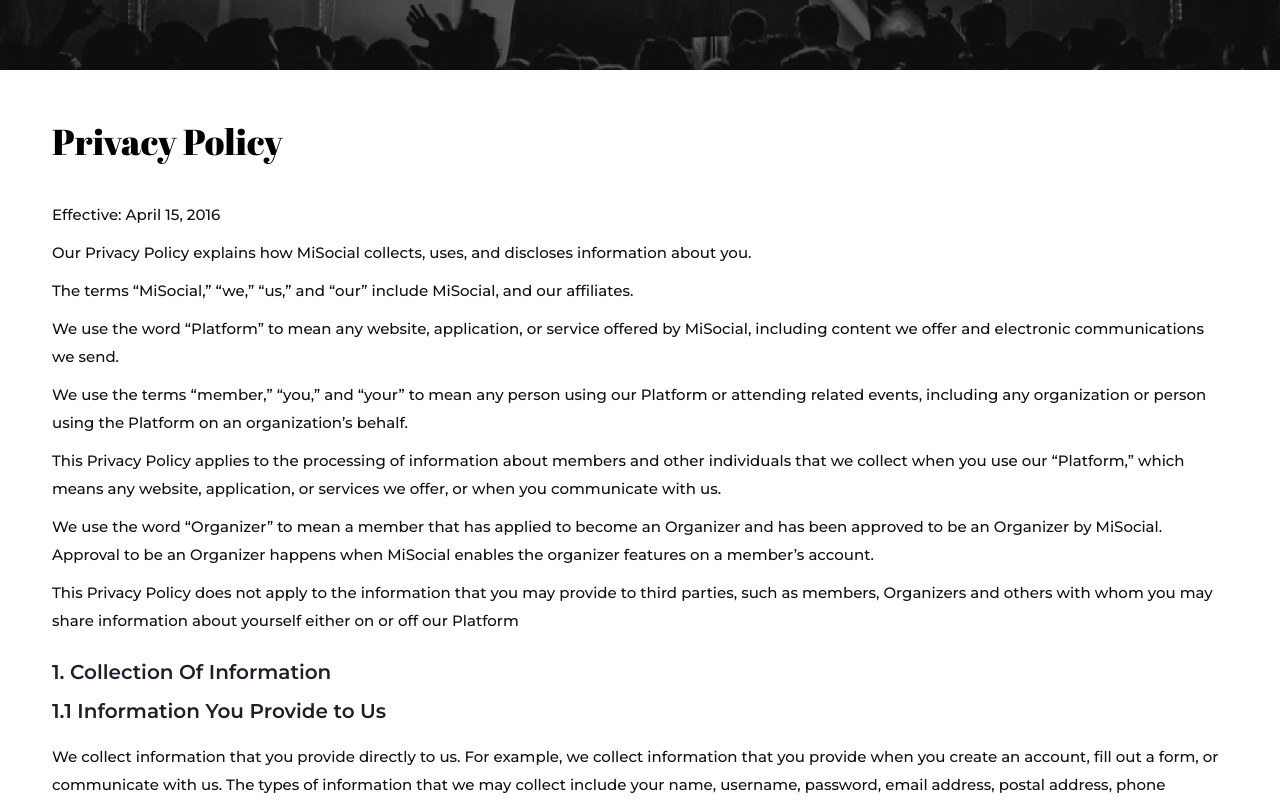
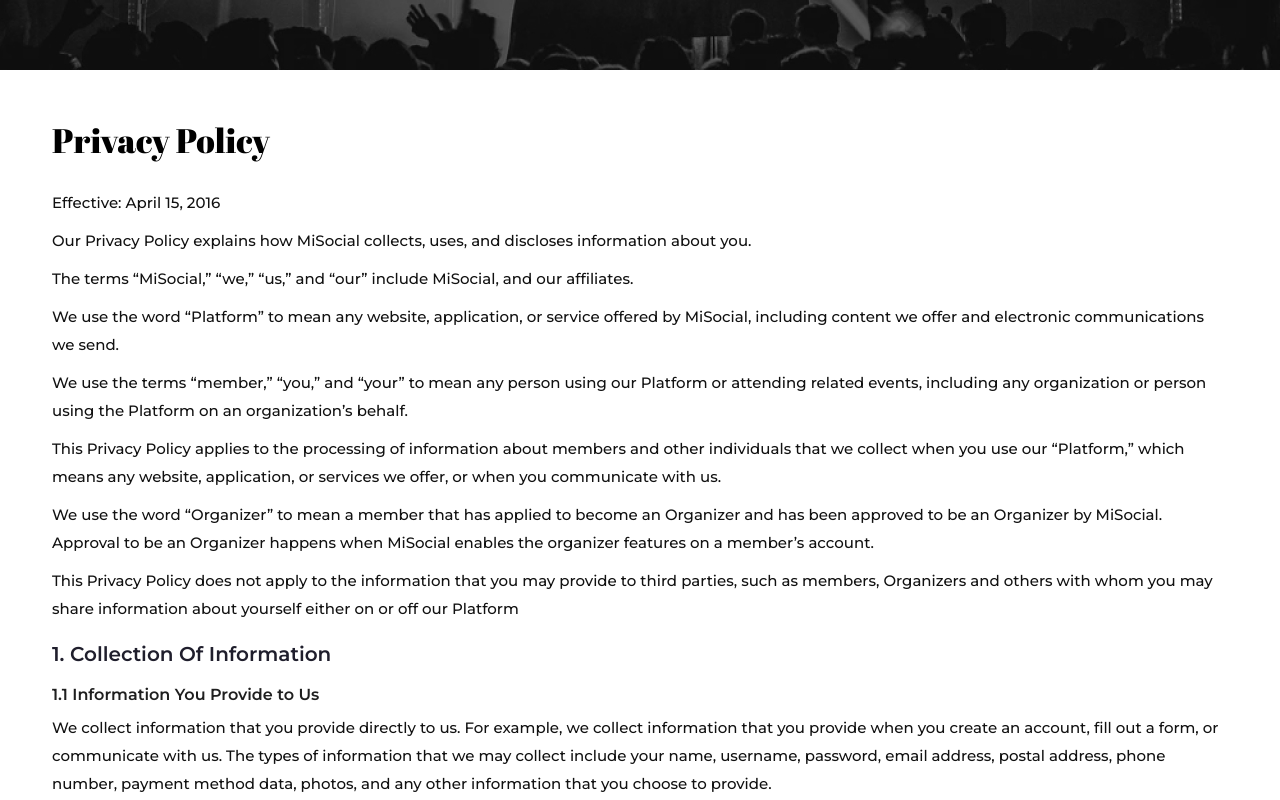
Before and after one commit to somnathbrainium/misocial, a Next.js app: page /privacy-policy in a window 1280 px wide. Shown: the part 280-1080 px from the top of the page. Built offline with nearby package versions, Linux system fonts and the light colour scheme.

Commit message:
fontsizemodification

```diff
--- a/styles/globals.css
+++ b/styles/globals.css
@@ -1549,14 +1549,14 @@ p.time-date .date {
 	margin:50px 0;
 }
 .terms-privacy .terms-head {
-	font-size:36px;
-	padding-bottom:30px;
+	font-size:34px;
+	padding-bottom:20px;
 	font-family:var(--abril);
 	color:var(--black);
 }
 .terms-privacy .sub-head {
-	margin-bottom:15px;
-	padding-top:15px;
+	margin-bottom:9px;
+	padding-top:9px;
 	font-size:20px;
 	color:var(--light-black);
 	font-weight:600;
@@ -1571,8 +1571,10 @@ p.time-date .date {
 	color:#111111;
 }
 .terms-privacy .sub-head-new {
-	margin-bottom:20px;
-	font-size:20px;
+	margin-bottom:10px;
+	padding-top: 10px;
+
+	font-size:16px;
 	font-weight:600;
 	font-family:var(--montserrat);
 	color:var(--label-color);
--- a/styles/media.css
+++ b/styles/media.css
@@ -350,7 +350,7 @@
 		width:100%!important;
 	}
 	.terms-privacy .terms-head {
-		font-size:35px;
+		font-size:30px;
 	}
 	.terms-privacy .sub-head {
 		font-size:20px;
@@ -920,7 +920,7 @@
 		height: 200px;
 	}
 	.terms-privacy .terms-head {
-		font-size: 30px;
+		font-size: 38px;
 		padding-bottom: 20px;
 	}
 	.terms-privacy .sub-head-new {
```
